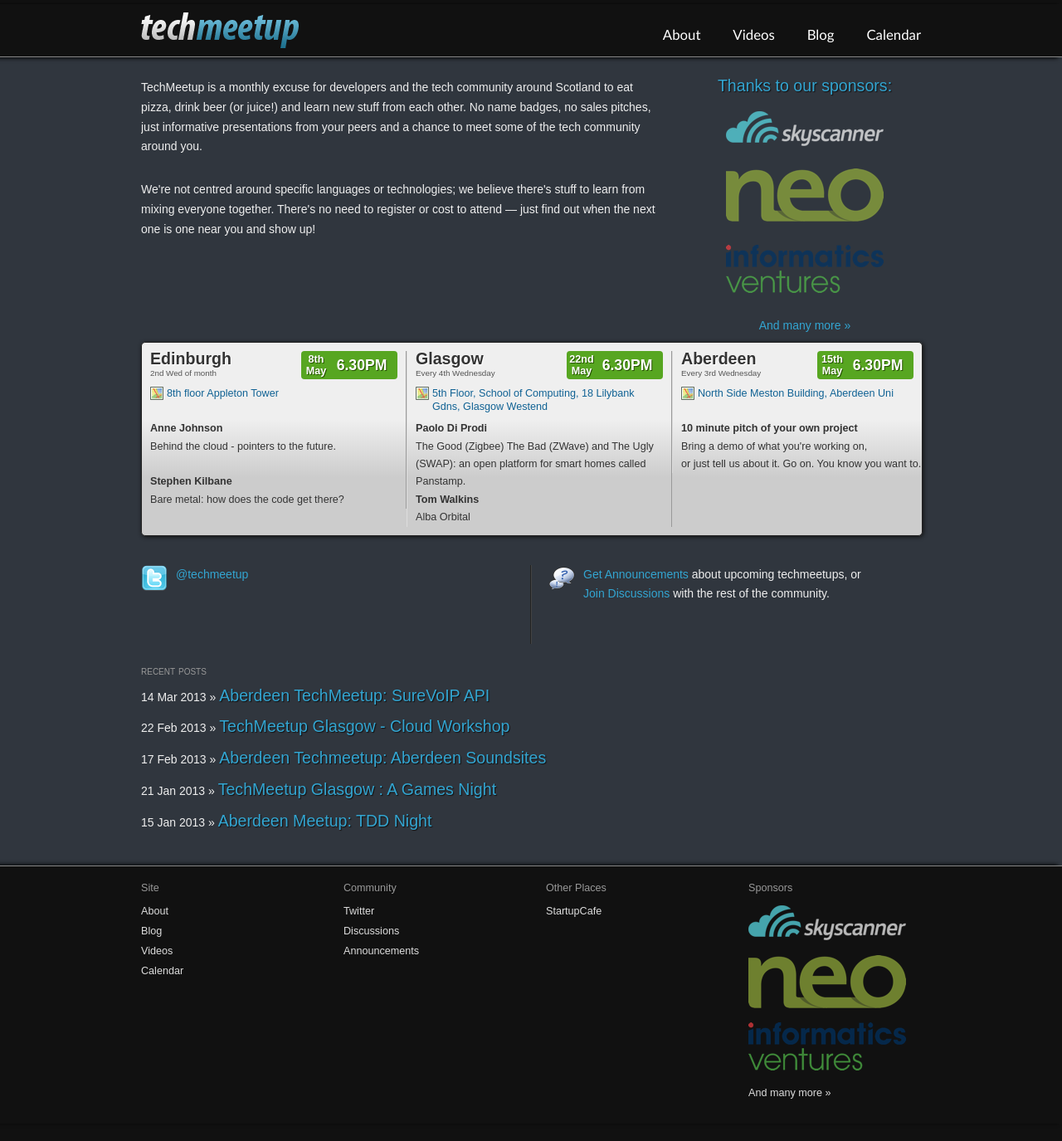
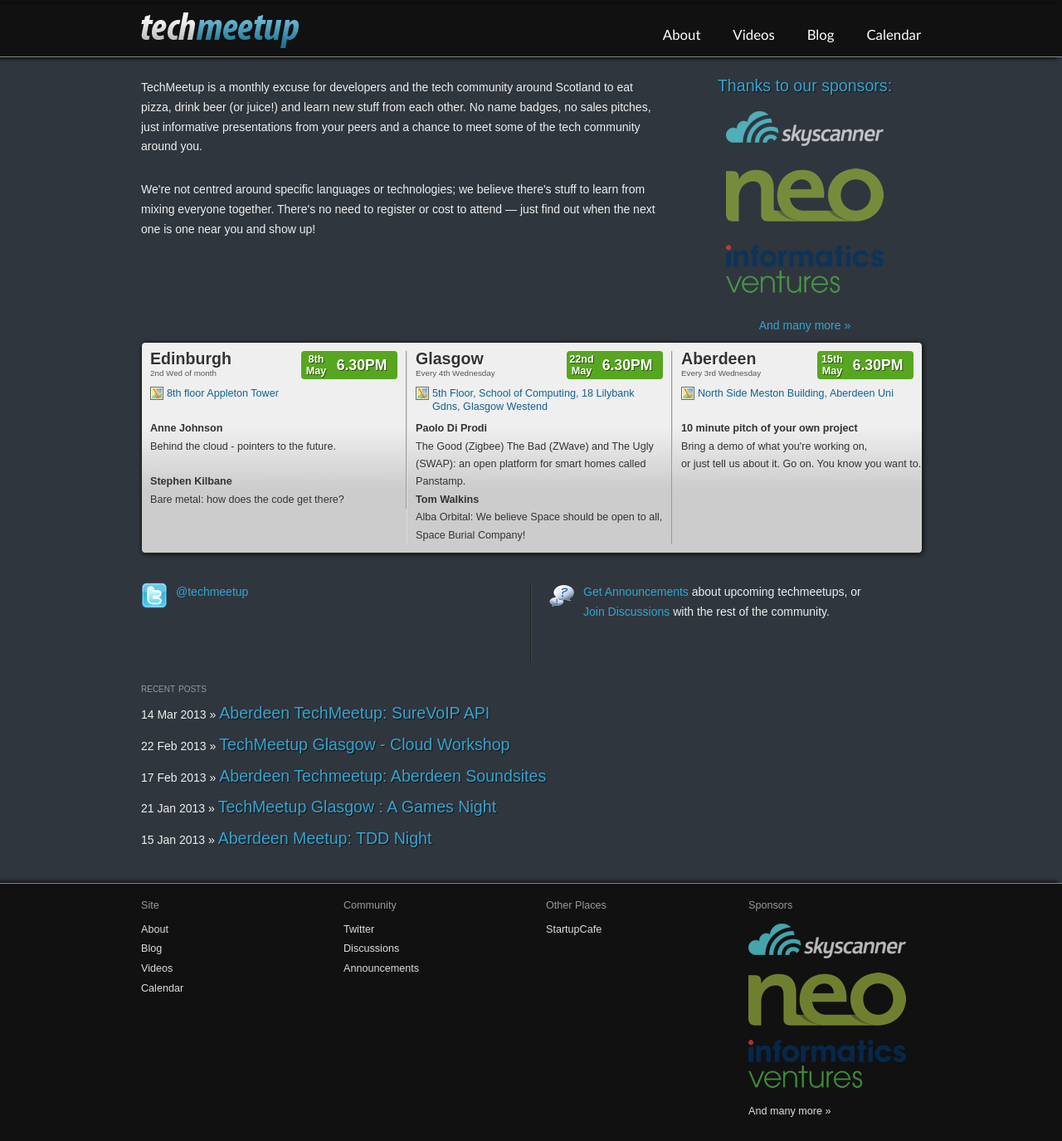
Before and after one commit to techmeetup/techmeetup.co.uk, a Jekyll site: the page built from index.html, in a window 1280 px wide. Shown: the whole page at 83% size. Built offline with Jekyll 4.4.1, drawn with Linux system fonts in a browser that asks for light colours; before the commit the page ends 1354 px from its top, so only the background shows below that.

Commit message:
Another Glasgow talk title. Space burial!

```diff
--- a/index.html
+++ b/index.html
@@ -63,7 +63,7 @@
       The Good (Zigbee) The Bad (ZWave) and The Ugly (SWAP): an open platform for smart homes called Panstamp.<br/>
 
       <strong>Tom Walkins</strong><br />
-      Alba Orbital<br/>
+      Alba Orbital: We believe Space should be open to all, Space Burial Company!<br/>
 
     </p>
     <div class="datewrapper">
```
